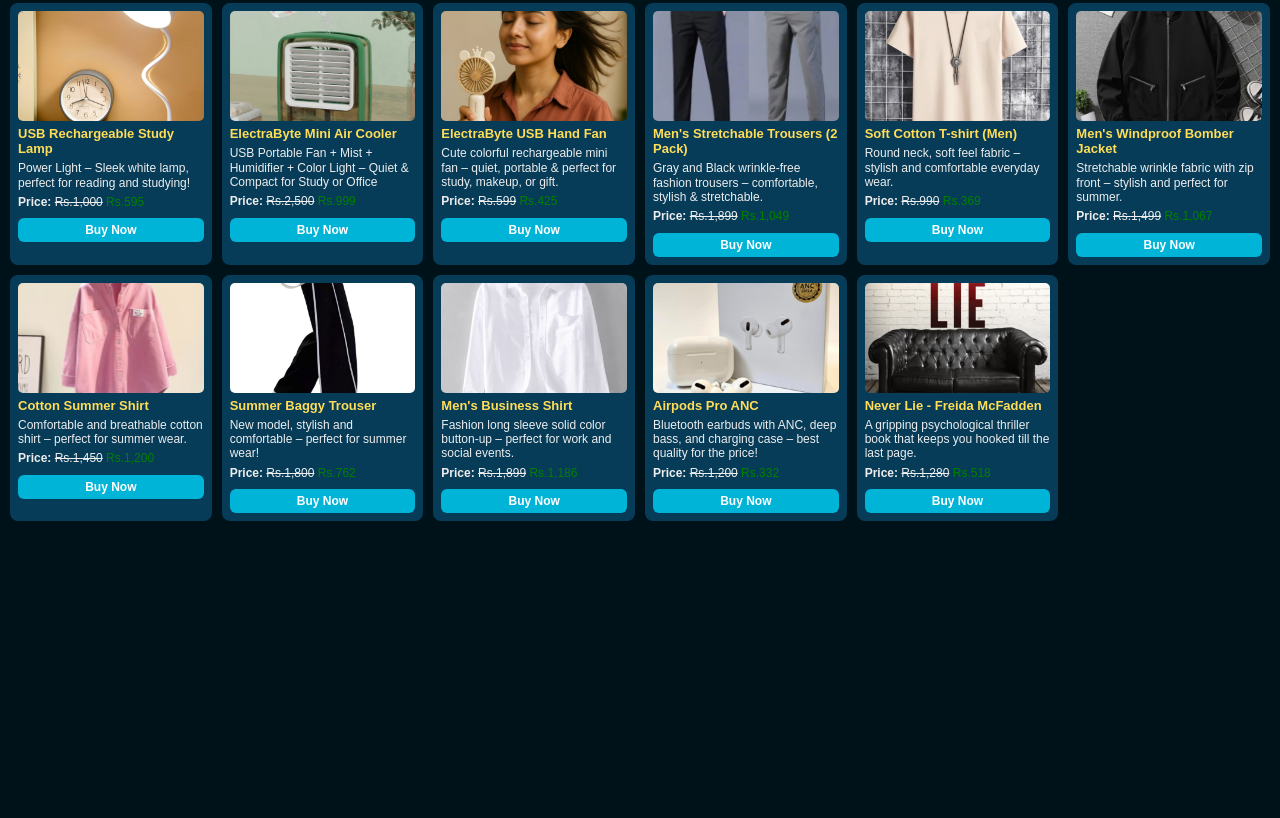
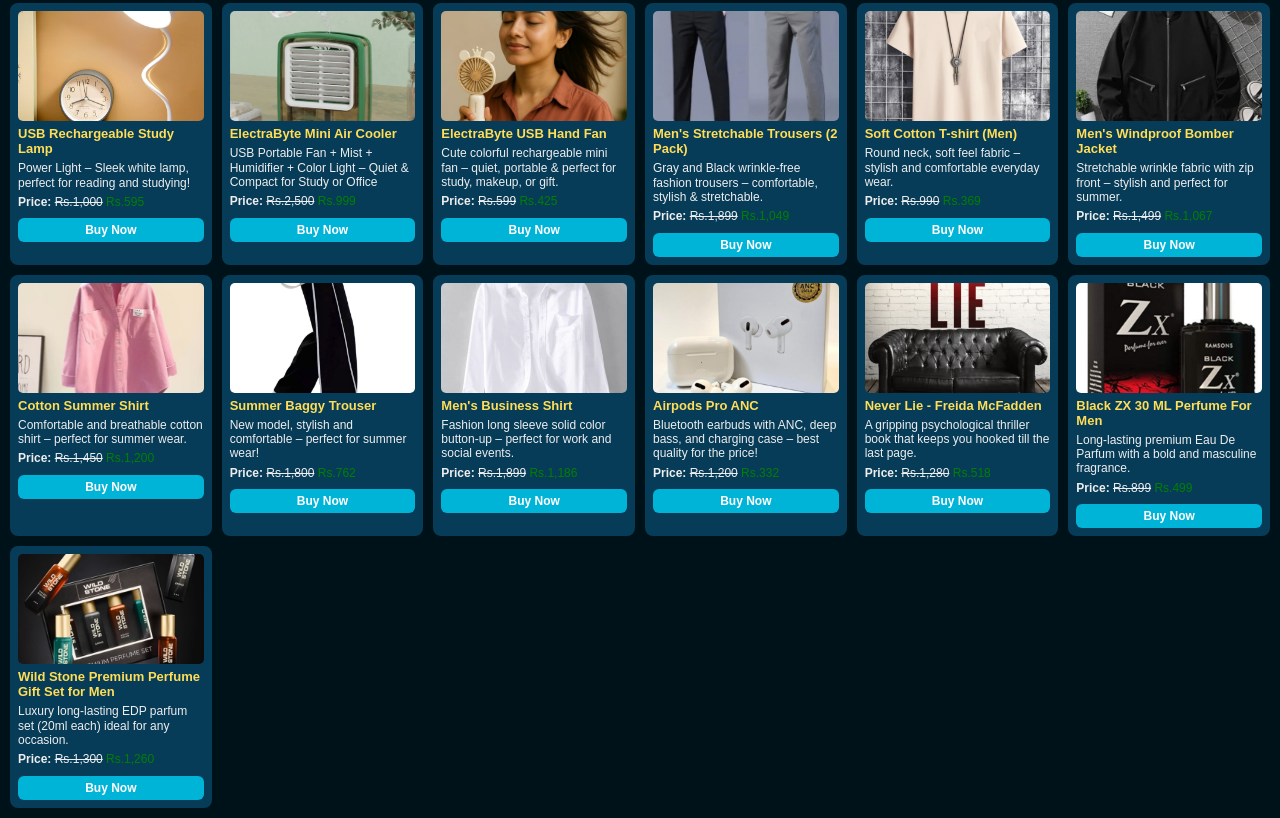
Before and after one commit to bohara-s/web_linkwala, a plain HTML site: page index.html in a window 1280 px wide. Shown: the part 577-1395 px from the top of the page. Before the commit the page ends 1108 px from the top, so only its background shows below. Drawn offline with Linux system fonts and the light colour scheme.

Commit message:
adding new cart

```diff
--- a/index.html
+++ b/index.html
@@ -206,6 +206,23 @@
       <a href="https://s.daraz.com.np/s.RQAM?cc" target="_blank">Buy Now</a>
     </div>
 
+    <div class="product">
+      <img src="image/black_zx_perfume.jpeg" alt="Black ZX 30 ML Perfume For Men" />
+      <h2>Black ZX 30 ML Perfume For Men</h2>
+      <p>Long-lasting premium Eau De Parfum with a bold and masculine fragrance.</p>
+      <p><strong>Price:</strong> <s>Rs.899</s> <span style="color: green;">Rs.499</span></p>
+      <a href="https://s.daraz.com.np/s.RMdc?cc" target="_blank">Buy Now</a>
+    </div>
+
+
+    <div class="product">
+      <img src="image/wild_stone_perfume_set.jpg" alt="Wild Stone Premium Perfume Gift Set for Men" />
+      <h2>Wild Stone Premium Perfume Gift Set for Men</h2>
+      <p>Luxury long-lasting EDP parfum set (20ml each) ideal for any occasion.</p>
+      <p><strong>Price:</strong> <s>Rs.1,300</s> <span style="color: green;">Rs.1,260</span></p>
+      <a href="https://s.daraz.com.np/s.RMer?cc" target="_blank">Buy Now</a>
+    </div>
+
 
 
 
```
Also changed, not shown: image/black_zx_perfume.jpeg (added), image/wild_stone_perfume_set.jpg (added).
